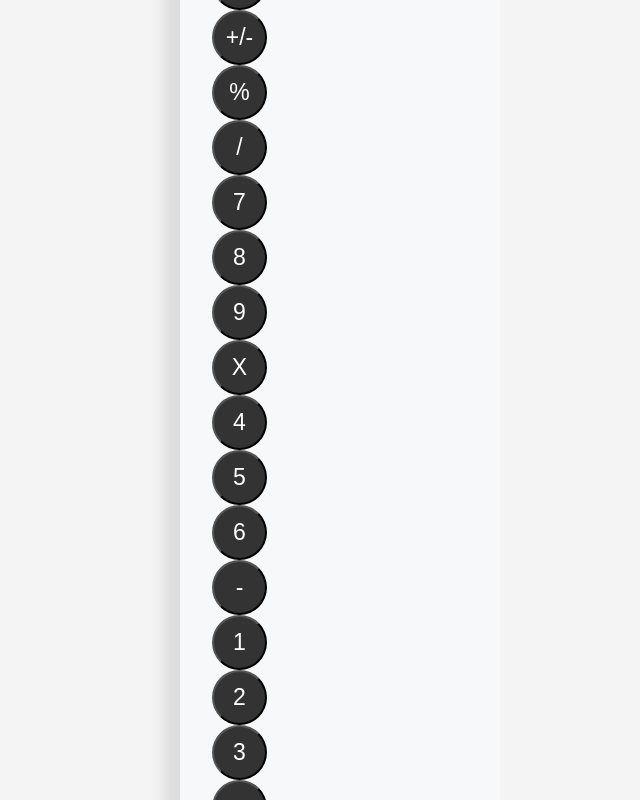
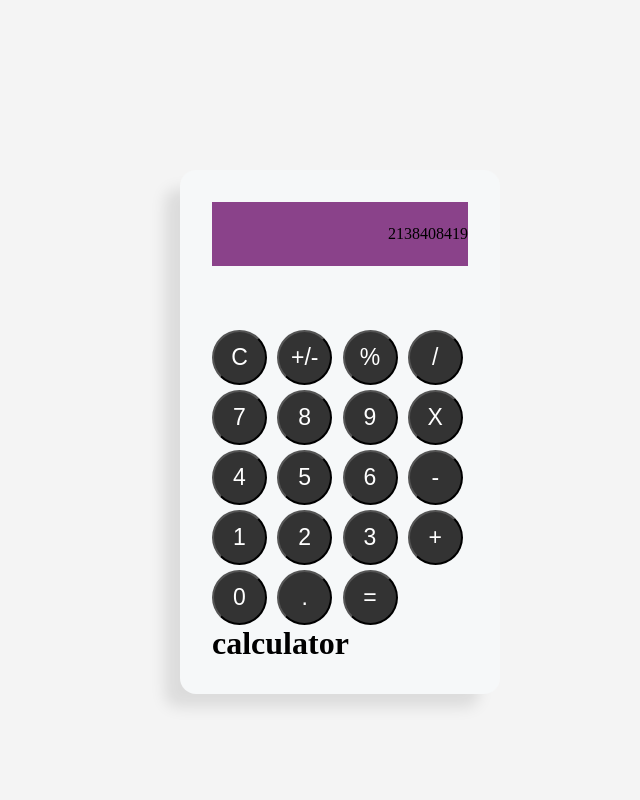
Before and after one commit to jnewton25/activity-calculator, a React (Create React App) app: page / in a window 1280 px wide. Shown: the top 800 px of the page, without its empty margins (300-940 px from the left). Built offline with nearby package versions, Linux system fonts and the light colour scheme.

Commit message:
Button Box layout

```diff
--- a/src/index.css
+++ b/src/index.css
@@ -46,3 +46,23 @@ body {
 	color: black;
 	background: #a5a5a5;
 }
+
+.button-operator {
+	background: #f1a33c;
+}
+
+.button-number-0 {
+	width: 110px;
+	border-radius: 55px;
+	justify-content: flex-start;
+	padding-left: 43px;
+	grid-column: 1 / span 2;
+}
+
+.buttonBox {
+	/* Button layouts and spacing */
+	display: grid;
+	grid-template-rows: repeat(5, 1fr);
+	grid-template-columns: repeat(4, 1fr);
+	grid-gap: 5px;
+}
```
